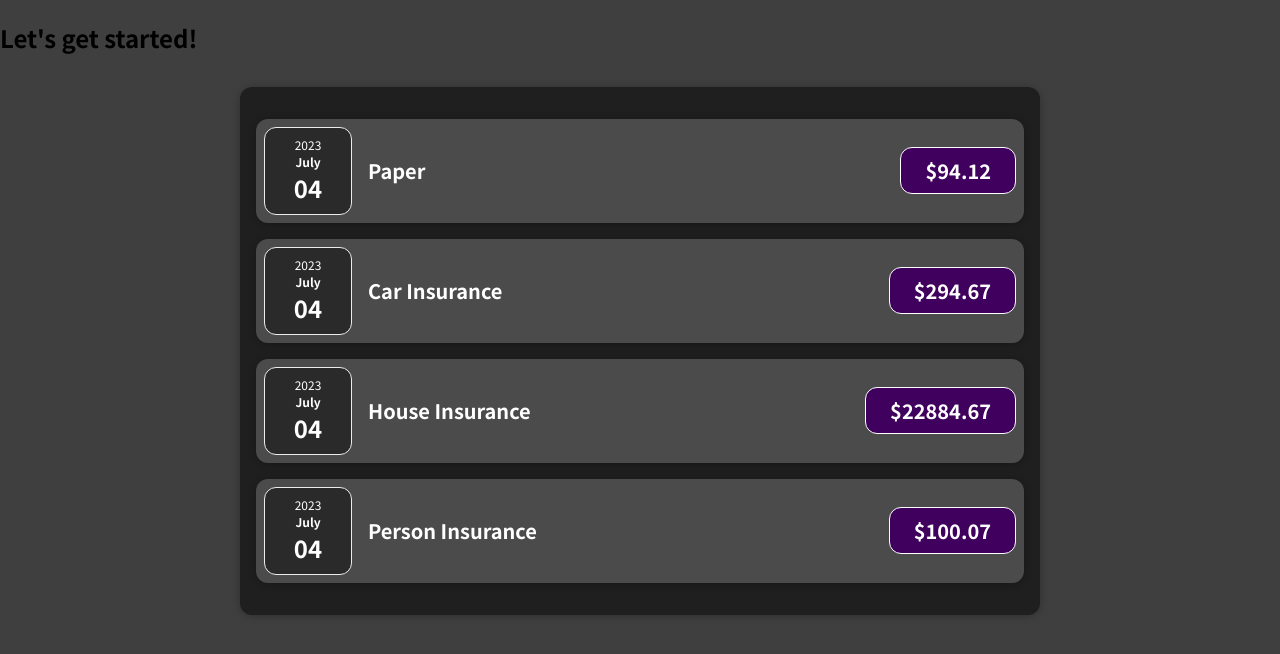
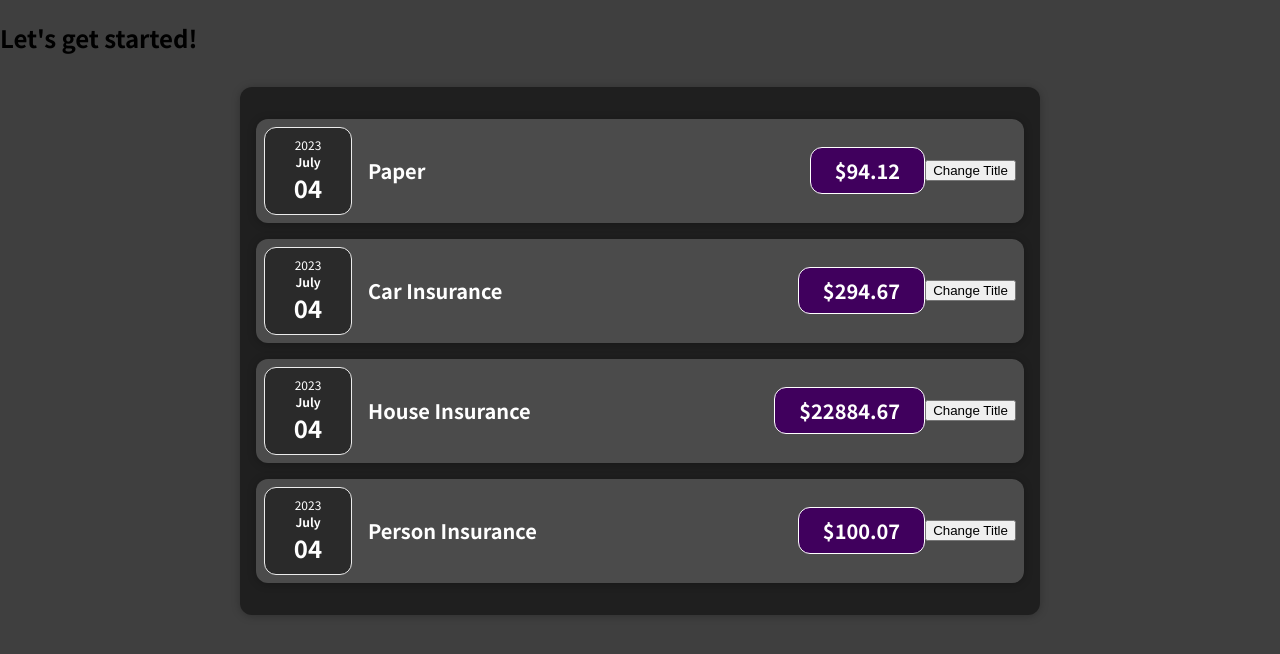
Before and after one commit to AhnDaHoon/React, a React (Create React App) app in the folder code/react-complete-guide/: page / in a window 1280 px wide. Shown: the top 654 px of the page. Built offline with nearby package versions, Linux system fonts and the light colour scheme.

Commit message:
2023-06-06

```diff
--- a/code/react-complete-guide/src/App.js
+++ b/code/react-complete-guide/src/App.js
@@ -1,6 +1,6 @@
-import Expenses from "./components/Expenses";
+import Expenses from "./components/Expenses/Expenses";
 
-function App() {
+const App = () => {
   const expenses = [
     {
       id: "eq1",
@@ -34,6 +34,6 @@ function App() {
       <Expenses items={expenses} />
     </div>
   );
-}
+};
 
 export default App;
--- a/code/react-complete-guide/src/components/ExpenseDate.js
+++ b/code/react-complete-guide/src/components/Expenses/ExpenseDate.js
@@ -1,6 +1,6 @@
 import "./ExpenseDate.css";
 
-function ExpneseDate(props) {
+const ExpneseDate = (props) => {
   const year = props.date.getFullYear();
   const month = props.date.toLocaleString("en-US", { month: "long" });
   const day = props.date.toLocaleString("en-US", { day: "2-digit" });
@@ -12,6 +12,6 @@ function ExpneseDate(props) {
       <div className="expense-date__day">{day}</div>
     </div>
   );
-}
+};
 
 export default ExpneseDate;
--- a/code/react-complete-guide/src/components/ExpenseItem.js
+++ b/code/react-complete-guide/src/components/Expenses/ExpenseItem.js
@@ -1,17 +1,27 @@
+import React, { useState } from "react";
+
 import "./ExpenseItem.css";
-import Card from "./Card";
+import Card from "../UI/Card";
 import ExpneseDate from "./ExpenseDate";
 
-function ExpenseItem(props) {
+const ExpenseItem = (props) => {
+  const [title, setTitle] = useState(props.title);
+
+  const clickHandler = () => {
+    setTitle("Updated!");
+    console.log(title);
+  };
+
   return (
     <Card className="expense-item">
       <ExpneseDate date={props.date} />
       <div className="expense-item__description">
-        <h2>{props.title}</h2>
+        <h2>{title}</h2>
         <div className="expense-item__price">${props.amount}</div>
       </div>
+      <button onClick={clickHandler}>Change Title</button>
     </Card>
   );
-}
+};
 
 export default ExpenseItem;
--- a/code/react-complete-guide/src/components/Expenses.js
+++ b/code/react-complete-guide/src/components/Expenses/Expenses.js
@@ -1,8 +1,8 @@
 import ExpenseItem from "./ExpenseItem";
 import "./Expenses.css";
-import Card from "./Card";
+import Card from "../UI/Card";
 
-function Expenses(props) {
+const Expenses = (props) => {
   return (
     <Card className="expenses">
       <ExpenseItem
@@ -27,6 +27,6 @@ function Expenses(props) {
       />
     </Card>
   );
-}
+};
 
 export default Expenses;
--- a/code/react-complete-guide/src/components/Card.js
+++ b/code/react-complete-guide/src/components/UI/Card.js
@@ -1,8 +1,8 @@
 import "./Card.css";
 
-function Card(props) {
+const Card = (props) => {
   const classes = "card " + props.className;
   return <div className={classes}>{props.children}</div>;
-}
+};
 
 export default Card;
```
Also changed, not shown: code/react-complete-guide/src/components/Expenses/ExpenseDate.css (renamed from code/react-complete-guide/src/components/ExpenseDate.css), code/react-complete-guide/src/components/Expenses/ExpenseItem.css (renamed from code/react-complete-guide/src/components/ExpenseItem.css), code/react-complete-guide/src/components/Expenses/Expenses.css (renamed from code/react-complete-guide/src/components/Expenses.css), code/react-complete-guide/src/components/UI/Card.css (renamed from code/react-complete-guide/src/components/Card.css).
